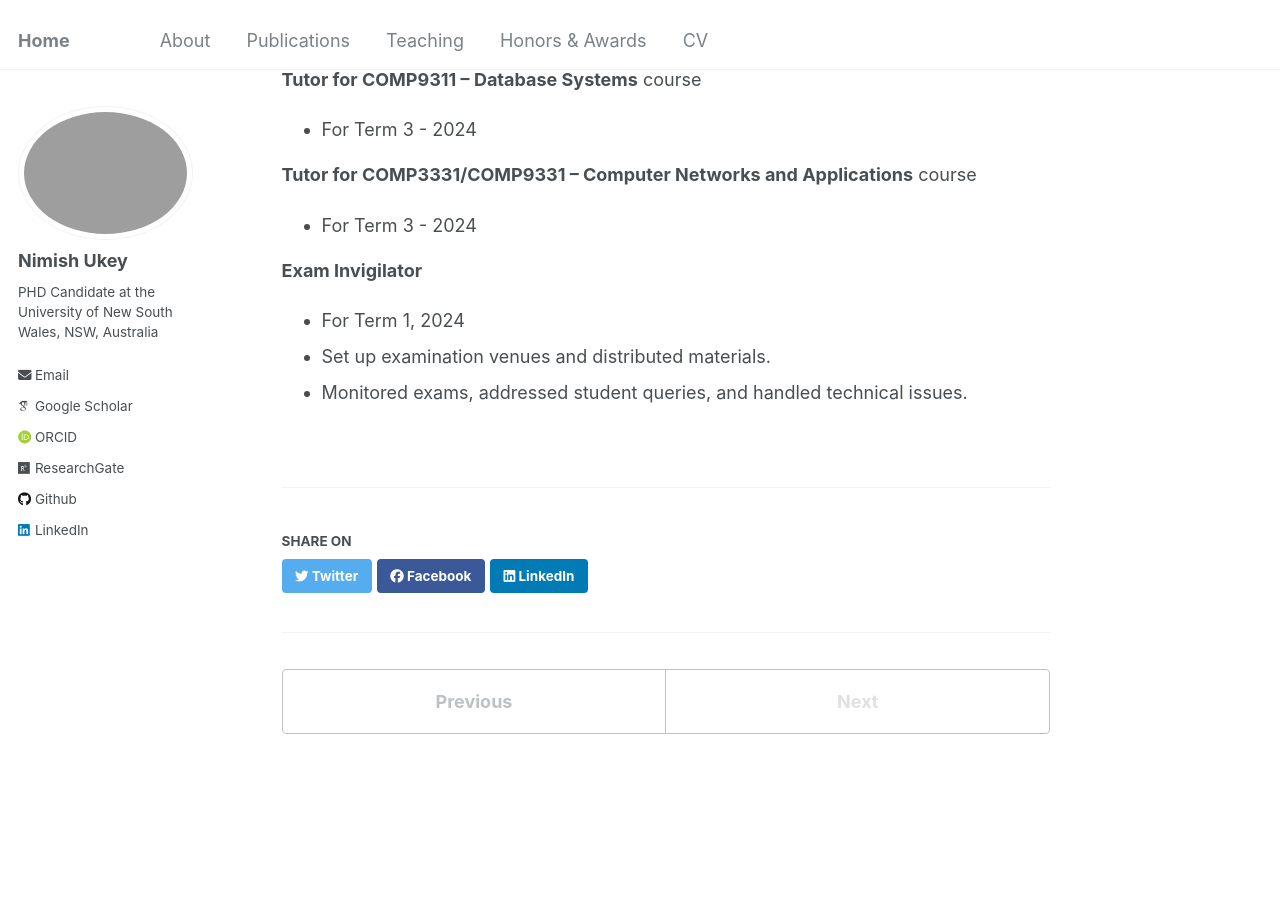
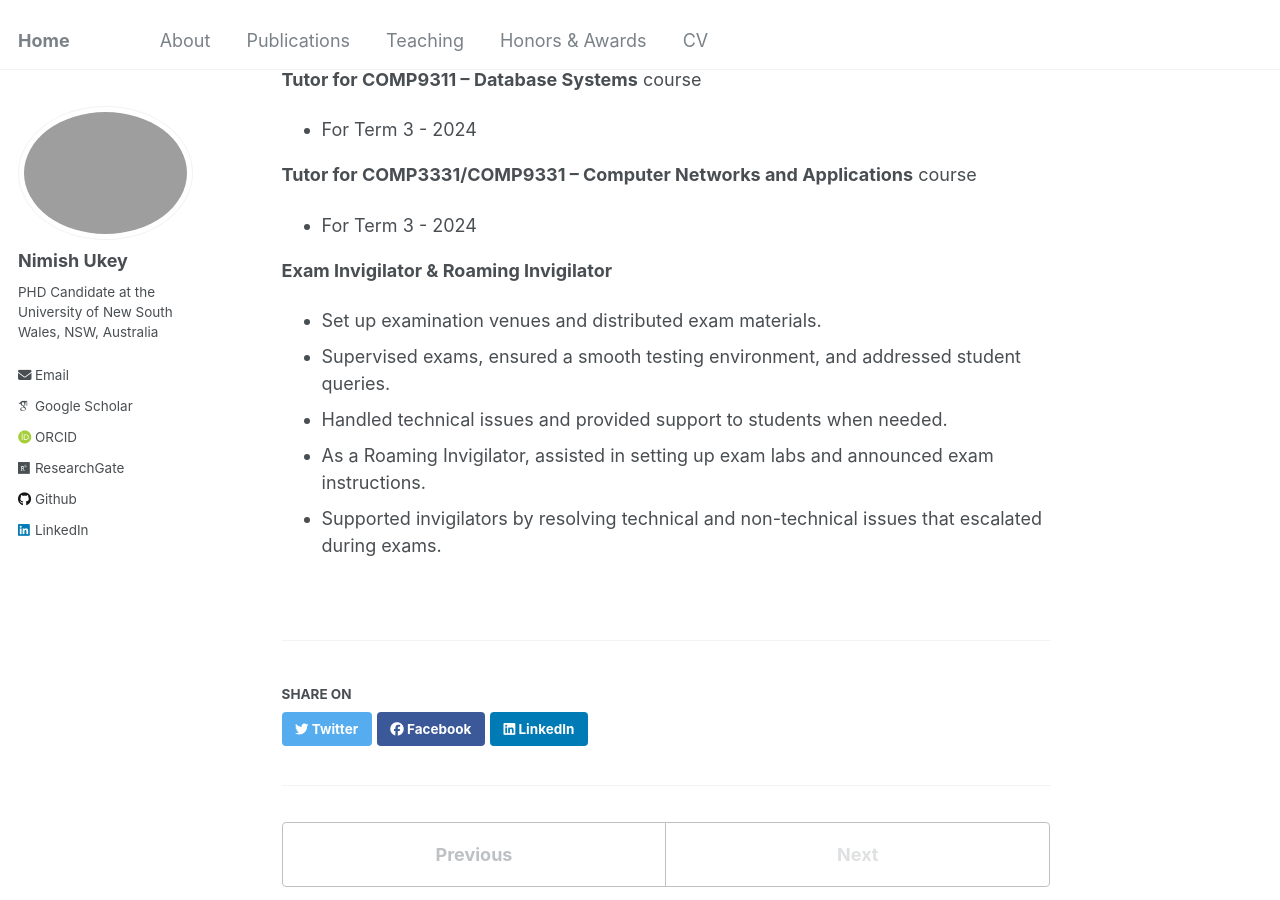
Before and after one commit to nimishukey/nimishukey.github.io, a Jekyll site: the page built from _teaching/2024-unsw.md, in a window 1280 px wide and 900 px high, scrolled down 304 px. Built offline with Jekyll 4.4.1, drawn with Linux system fonts in a browser that asks for light colours; some web fonts are replaced.

Commit message:
Update 2024-unsw.md

```diff
--- a/_teaching/2024-unsw.md
+++ b/_teaching/2024-unsw.md
@@ -19,7 +19,9 @@ location: "Sydney, Australia"
 **Tutor for COMP3331/COMP9331 – Computer Networks and Applications** course
 - For Term 3 - 2024
 
-**Exam Invigilator**
-- For Term 1, 2024
-- Set up examination venues and distributed materials.
-- Monitored exams, addressed student queries, and handled technical issues.
+**Exam Invigilator & Roaming Invigilator**
+- Set up examination venues and distributed exam materials.
+- Supervised exams, ensured a smooth testing environment, and addressed student queries.
+- Handled technical issues and provided support to students when needed.
+- As a Roaming Invigilator, assisted in setting up exam labs and announced exam instructions.
+- Supported invigilators by resolving technical and non-technical issues that escalated during exams.
```
